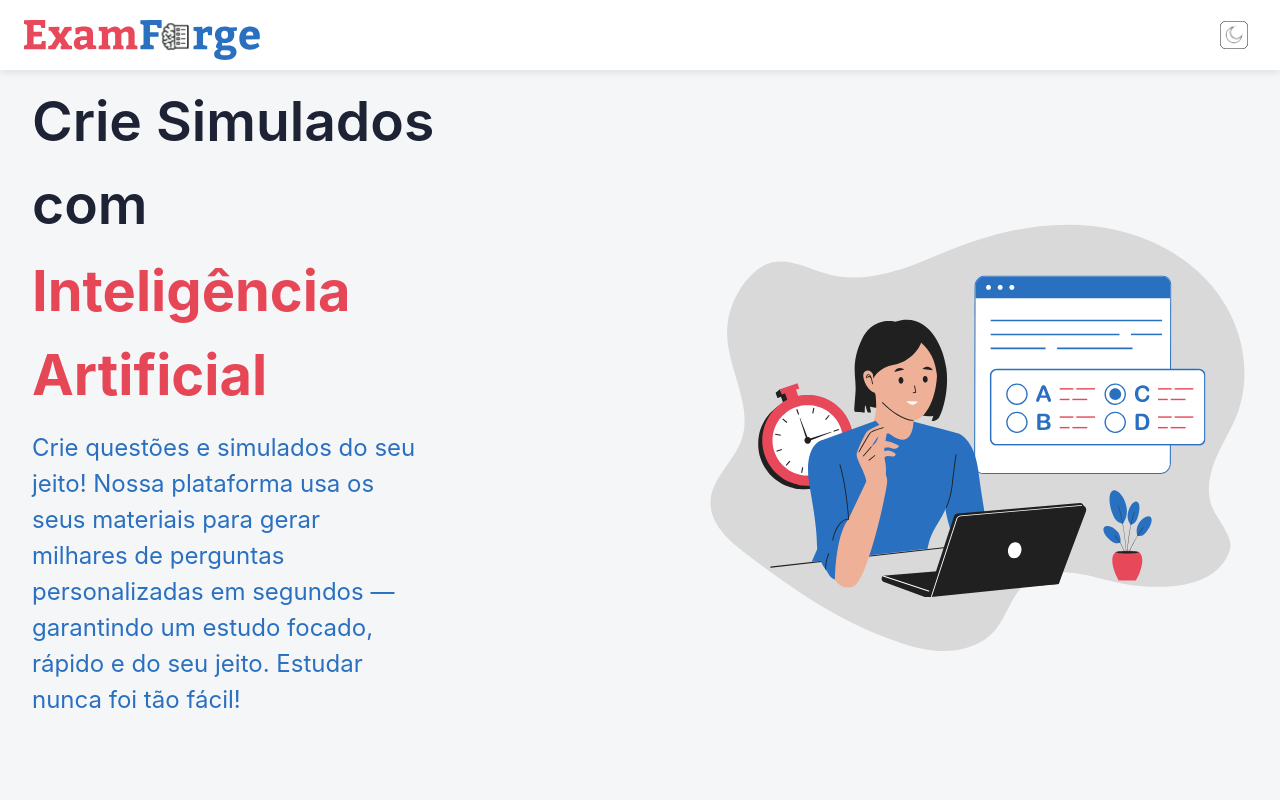
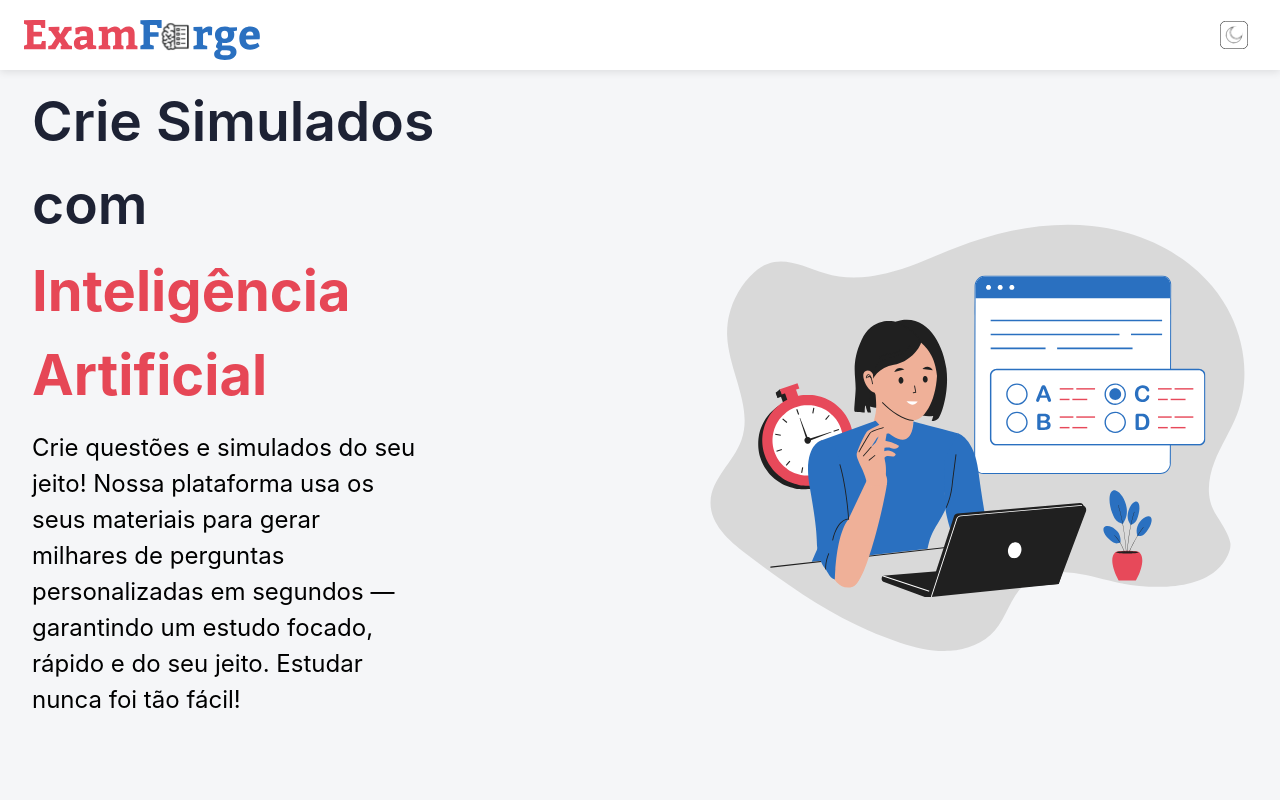
Before and after one commit to Gabriel-marques-araujo/ExamForge, a React (Vite) app in the folder Frontend/: page / in a window 1280 px wide. Shown: the top 800 px of the page. Built offline with nearby package versions, Linux system fonts and the light colour scheme.

Commit message:
change subs colour

```diff
--- a/Frontend/src/App.css
+++ b/Frontend/src/App.css
@@ -75,7 +75,7 @@ body.dark .title{
   font-weight: 400;
   margin-bottom: 1rem;
   max-width: 30vw;
-  color: #2a70c0;
+  color: black;
 }
 
 .image-area {
```
